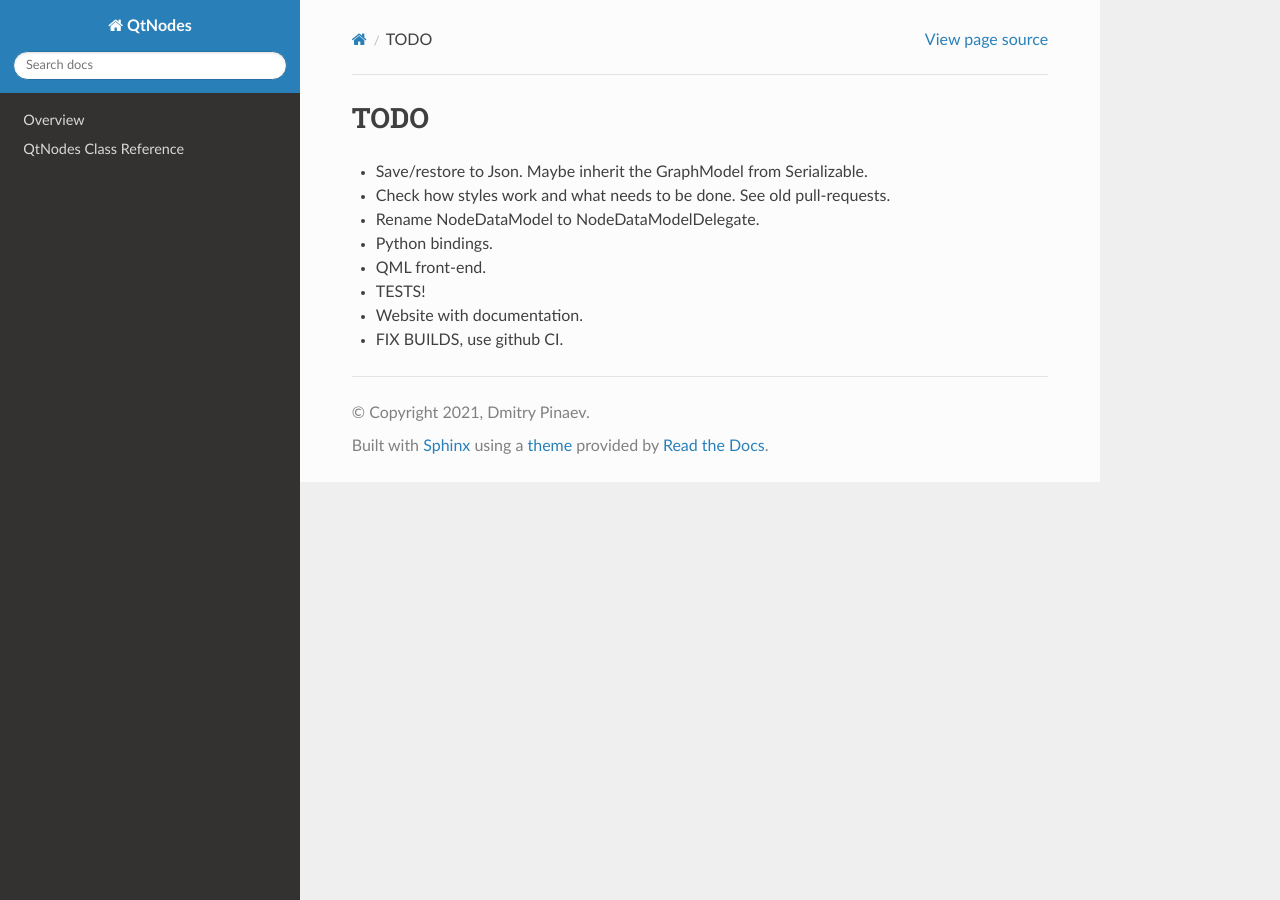
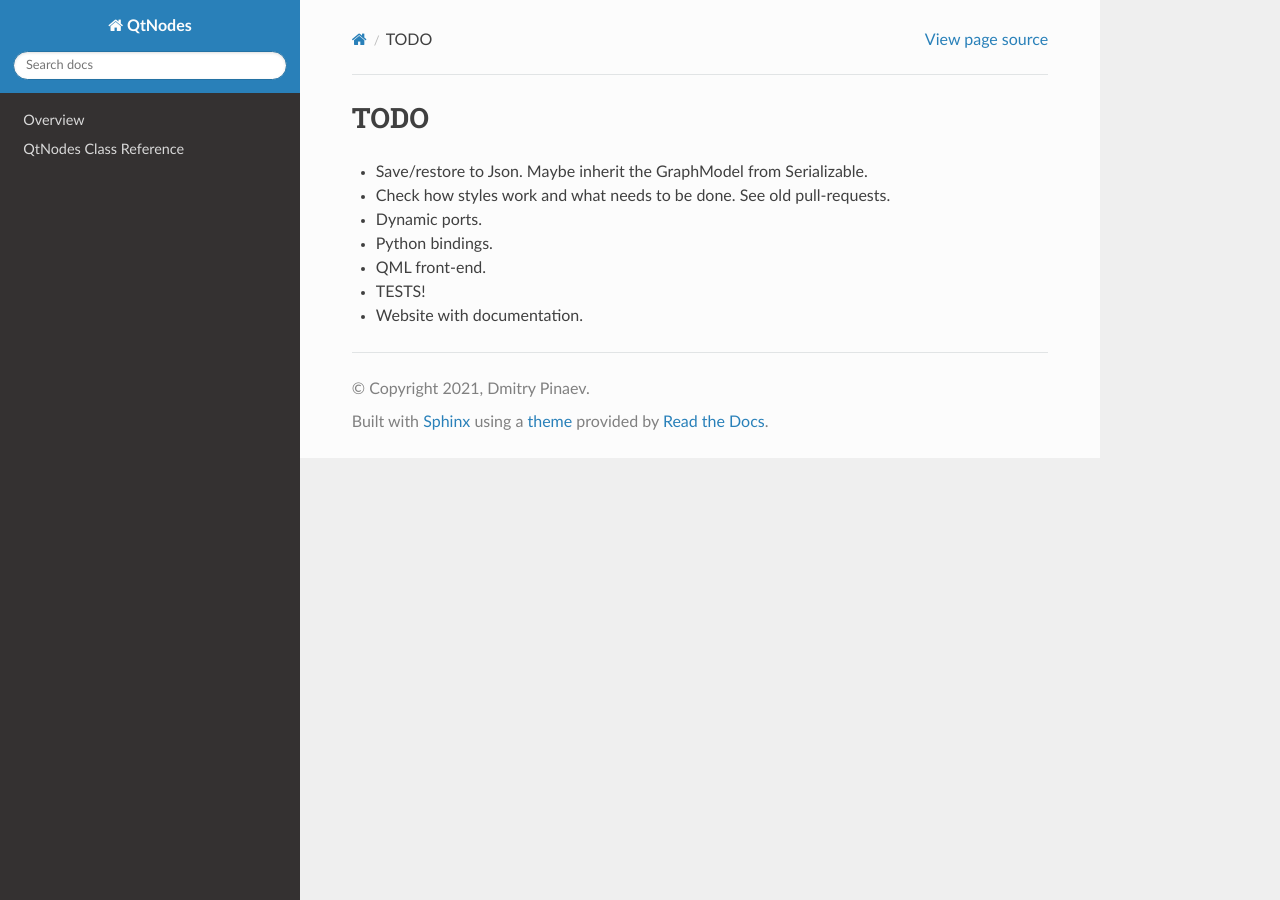
Before and after one commit to paceholder/nodeeditor, a Sphinx documentation site: the page built from docs/todo.rst, in a window 1280 px wide. Built offline with Sphinx 7.4.7 and the Read the Docs theme 2.0.0, drawn with Linux system fonts in a browser that asks for light colours.

Commit message:
Correct Sphinx documentation

```diff
--- a/docs/classes.rst
+++ b/docs/classes.rst
@@ -58,10 +58,10 @@
 .. doxygenclass:: QtNodes::DataFlowGraphModel
    :members:
 
-.. doxygenclass:: QtNodes::NodeDataModel
+.. doxygenclass:: QtNodes::NodeDelegateModel
    :members:
 
-.. doxygenclass:: QtNodes::DataModelRegistry
+.. doxygenclass:: QtNodes::NodeDelegateModelRegistry
    :members:
 
 Definitions
--- a/docs/overview.rst
+++ b/docs/overview.rst
@@ -15,7 +15,7 @@
 project.
 
 As of version `3.0` the library uses the Model-View approach. The
-central class :cpp:type:`GraphModel` is a starting point for user graph
+central class :cpp:type:`AbstractGraphModel` is a starting point for user graph
 models. It wraps the data representing the graph and forwards it
 to the `BasicGraphicsScene` -- a class responsible for populating
 `QGraphicsObject` items and showing them on the `QGraphicsView` widget.
@@ -27,7 +27,7 @@
 
 The "headless" mode is also supported. It is possible to create,
 delete, connect and disconnect nodes, as well as propagate data,
-without assigning your :cpp:type:`GraphModel` to a
+without assigning your :cpp:type:`AbstractGraphModel` derivative to a
 :cpp:type:`BasicGraphicsScene`.
 
 Examples
--- a/docs/todo.rst
+++ b/docs/todo.rst
@@ -5,9 +5,8 @@
 - Save/restore to Json. Maybe inherit the GraphModel from Serializable.
 - Check how styles work and what needs to be done. See old
   pull-requests.
-- Rename NodeDataModel to NodeDataModelDelegate.
+- Dynamic ports.
 - Python bindings.
 - QML front-end.
 - TESTS!
 - Website with documentation.
-- FIX BUILDS, use github CI.
```
